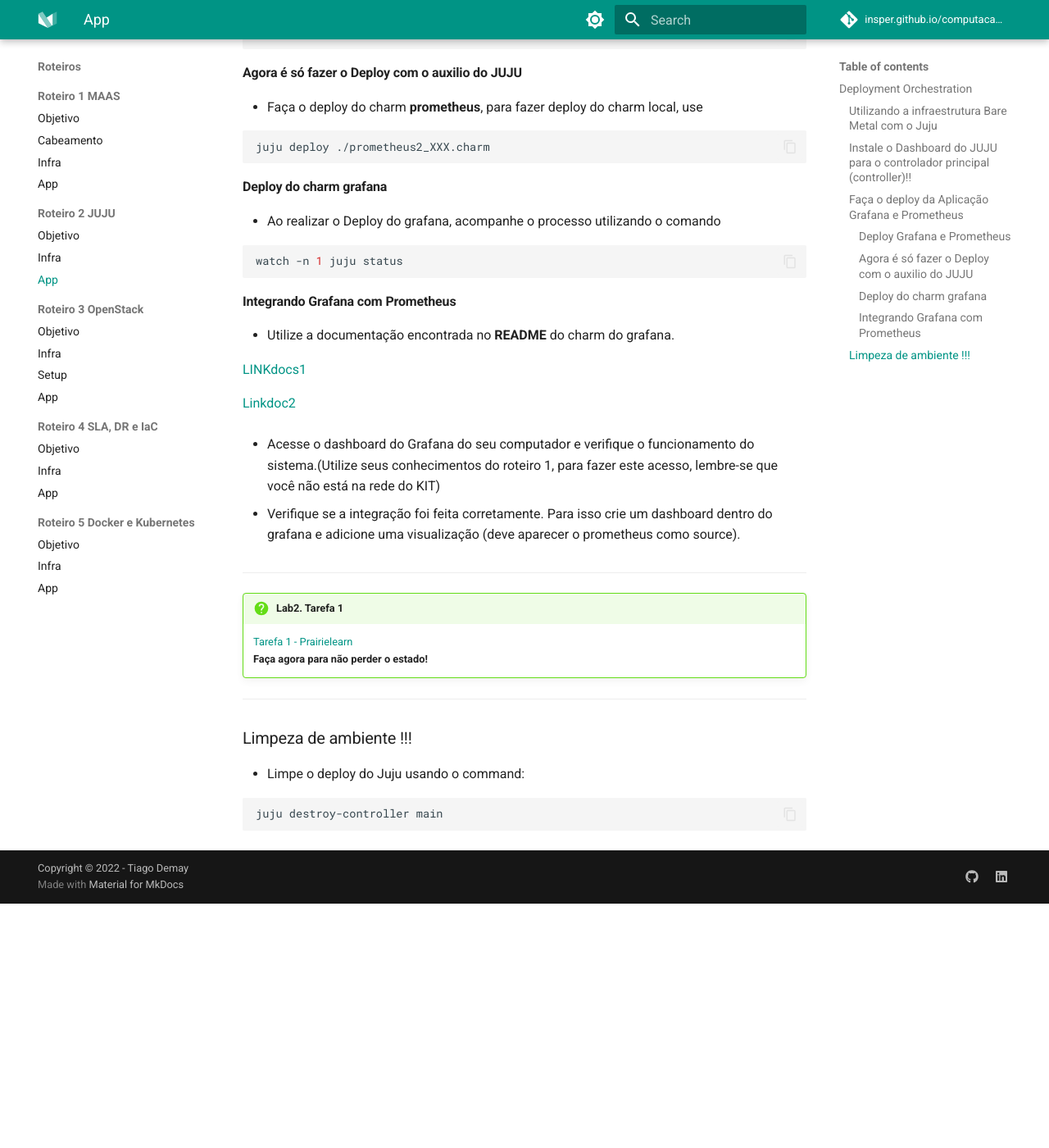
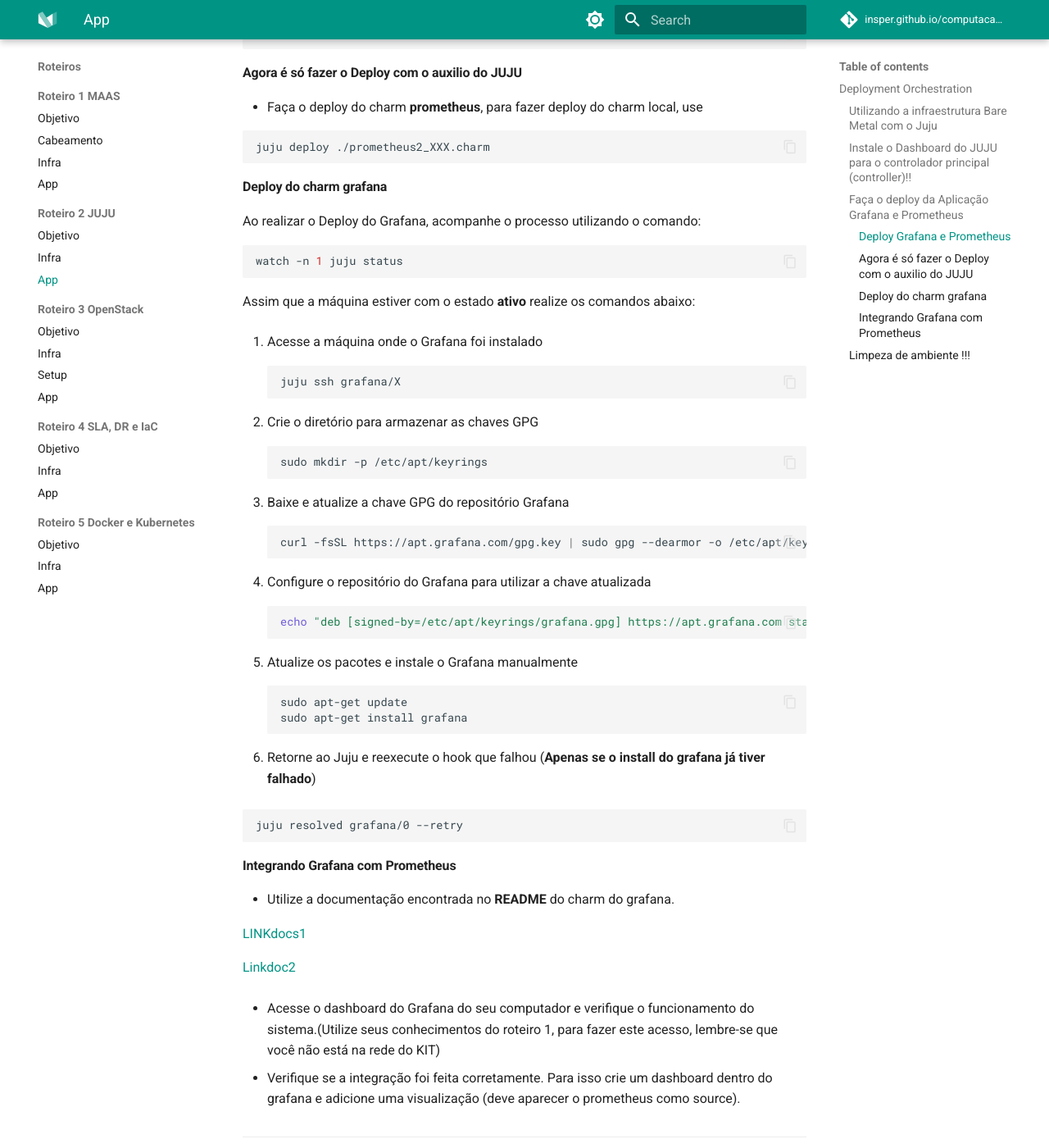
Before and after one commit to Insper/computacao-nuvem, an MkDocs documentation site: the page built from docs/roteiros/2.app.md, in a window 1280 px wide and 1400 px high, scrolled down 1519 px. Shown: the whole window at 82% size. Built offline with MkDocs 1.6.1 and Material for MkDocs 9.7.7, drawn with Linux system fonts in a browser that asks for light colours; nearby versions of some CDN libraries; comment, search, counter and statistics services are not loaded; before the commit the page ends 2621 px from its top, so only the background shows below that.

Commit message:
Atualizando o processo de deploy do grafana no Roteiro 2/App

````diff
--- a/docs/roteiros/2.app.md
+++ b/docs/roteiros/2.app.md
@@ -71,11 +71,45 @@
 
 #### Deploy do charm **grafana**
 
-- Ao realizar o Deploy do grafana, acompanhe o processo utilizando o comando
+Ao realizar o Deploy do Grafana, acompanhe o processo utilizando o comando:
 
-  ```bash
-  watch -n 1 juju status
-  ```
+```bash
+watch -n 1 juju status
+```
+
+Assim que a máquina estiver com o estado **ativo** realize os comandos abaixo:
+
+1. Acesse a máquina onde o Grafana foi instalado
+```bash
+juju ssh grafana/X
+```
+
+2. Crie o diretório para armazenar as chaves GPG
+```bash
+sudo mkdir -p /etc/apt/keyrings
+```
+
+3. Baixe e atualize a chave GPG do repositório Grafana
+```bash
+curl -fsSL https://apt.grafana.com/gpg.key | sudo gpg --dearmor -o /etc/apt/keyrings/grafana.gpg
+```
+
+4. Configure o repositório do Grafana para utilizar a chave atualizada
+```bash
+echo "deb [signed-by=/etc/apt/keyrings/grafana.gpg] https://apt.grafana.com stable main" | sudo tee /etc/apt/sources.list.d/grafana.list
+```
+
+5. Atualize os pacotes e instale o Grafana manualmente
+```bash
+sudo apt-get update
+sudo apt-get install grafana
+```
+
+6. Retorne ao Juju e reexecute o hook que falhou (**Apenas se o install do grafana já tiver falhado**)
+
+```bash
+juju resolved grafana/0 --retry
+```
 
 #### Integrando Grafana com Prometheus
 
@@ -103,4 +137,5 @@
 
   ```bash
   juju destroy-controller main
+
   ```
````
